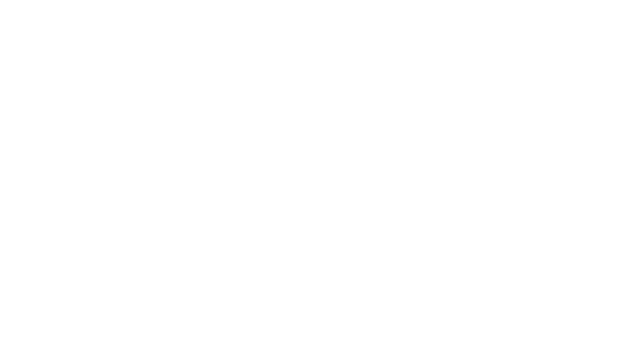
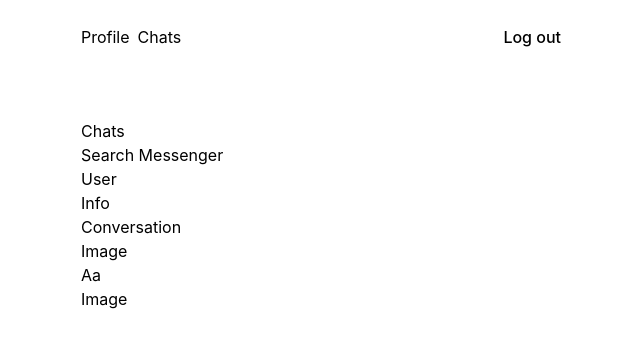
Before and after one commit to rosecodez/Messaging-App, a React (Vite) app in the folder frontend/: page /chats in a window 1280 px wide. Before the commit this address had no page. Shown: the top 348 px of the page, without its empty margins (319-959 px from the left). Built offline with nearby package versions, Linux system fonts and the light colour scheme.

Commit message:
Create chats page

```diff
--- a/frontend/src/App.jsx
+++ b/frontend/src/App.jsx
@@ -4,7 +4,7 @@
 import Login from "./pages/loginPage"
 import Signup from './pages/signupPage';
 import ProfilePage from './pages/profilePage';
-
+import ChatsPage from './pages/chatsPage';
 import './App.css'
 
 function App() {
@@ -16,6 +16,7 @@
                 <Route path='/signup' element={<Signup/>}/>
                 <Route path='/logout' element={<Home/>}/>
                 <Route path='/profile' element={<ProfilePage/>}/>
+                <Route path='/chats' element={<ChatsPage/>}/>
 
             </Routes>
         </Router>
--- a/frontend/src/components/ProfileHeader.jsx
+++ b/frontend/src/components/ProfileHeader.jsx
@@ -1,6 +1,24 @@
 import React from "react";
 
 export default function ProfileHeader() {
+    const handleLogout = async () => {
+        try {
+          const response = await fetch("http://localhost:3000/users/log-out", {
+            method: "GET",
+            headers: {
+              "Content-Type": "application/json",
+            },
+            credentials: 'include',
+          });
+          if (!response.ok) {
+            throw new Error("Logout request failed");
+          }
+          navigate("/login");
+        } catch (error) {
+          console.error("Error logging out:", error.message);
+        }
+    }
+
     return(
         <header className="flex flex-row items-center justify-between pb-[70px]">
             <div id="header-left-panel" className="flex gap-2">
--- a/frontend/src/components/chats.jsx
+++ b/frontend/src/pages/chatsPage.jsx
@@ -1,14 +1,15 @@
-import React from "react";
+import React, { useState, useEffect } from "react";
+import ProfileHeader from "../components/ProfileHeader";
 
-
-export default function Chats() {
+export default function ChatsPage() {
 
     return (
         <div>
+            <ProfileHeader />
             <div id="chats-left-side">
                 <div>
                     <h3>Chats</h3>
-                    <input type="search">Search Messenger</input>
+                    <div>Search Messenger</div>
                 </div>
             </div>
             <div id="chats-right-side">
@@ -21,7 +22,7 @@
                 </div>
                 <div id="chats-right-side-bottom">
                     <div>Image</div>
-                    <input type="search">Aa</input>
+                    <div>Aa</div>
                     <div>Image</div>
                 </div>
             </div>
--- a/frontend/src/pages/profilePage.jsx
+++ b/frontend/src/pages/profilePage.jsx
@@ -1,28 +1,12 @@
 import React, { useState, useEffect } from "react";
 import Profile from "../components/profile";
+import ProfileHeader from "../components/ProfileHeader";
 
 export default function ProfilePage() {
-  const handleLogout = async () => {
-      try {
-        const response = await fetch("http://localhost:3000/users/log-out", {
-          method: "GET",
-          headers: {
-            "Content-Type": "application/json",
-          },
-          credentials: 'include',
-        });
-        if (!response.ok) {
-          throw new Error("Logout request failed");
-        }
-        navigate("/login");
-      } catch (error) {
-        console.error("Error logging out:", error.message);
-      }
-  }
 
   return (
     <div>
-
+      <ProfileHeader/>
       <Profile/>
     </div>
   )
```
Lines whose indentation alone changed are shown as unchanged.
